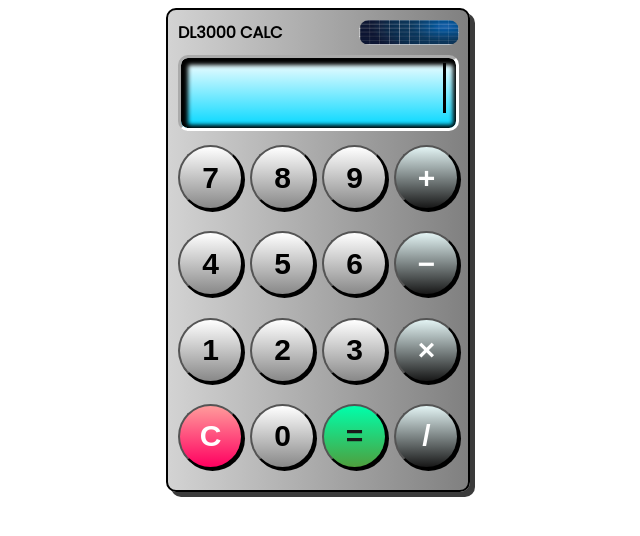
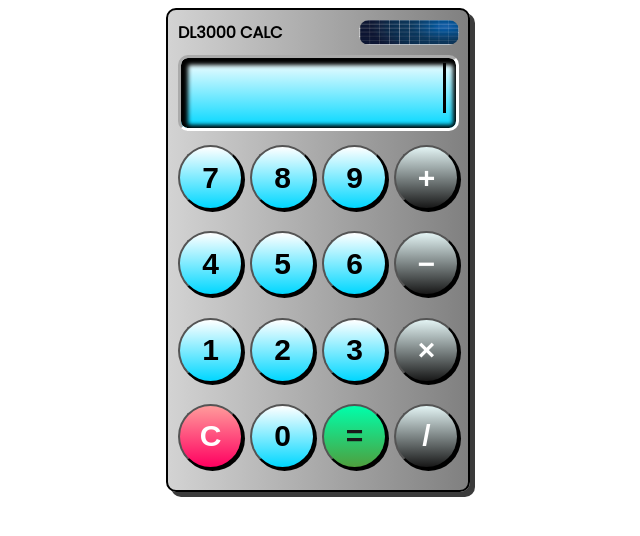
Before and after one commit to davidgit3000/Calculator, a plain HTML site: page index.html in a window 1280 px wide. Shown: the whole page, without its empty margins (322-962 px from the left). Drawn offline with Linux system fonts and the light colour scheme.

Commit message:
final version

```diff
--- a/styles.css
+++ b/styles.css
@@ -75,7 +75,7 @@ body {
 }
 
 .label {
-  background-image: linear-gradient(to bottom, #ffffff, #888888);
+  background-image: linear-gradient(to bottom, #ffffff, #00d7ff);
   width: 65px;
   height: 65px;
   box-shadow: 2px 2px black;
```
